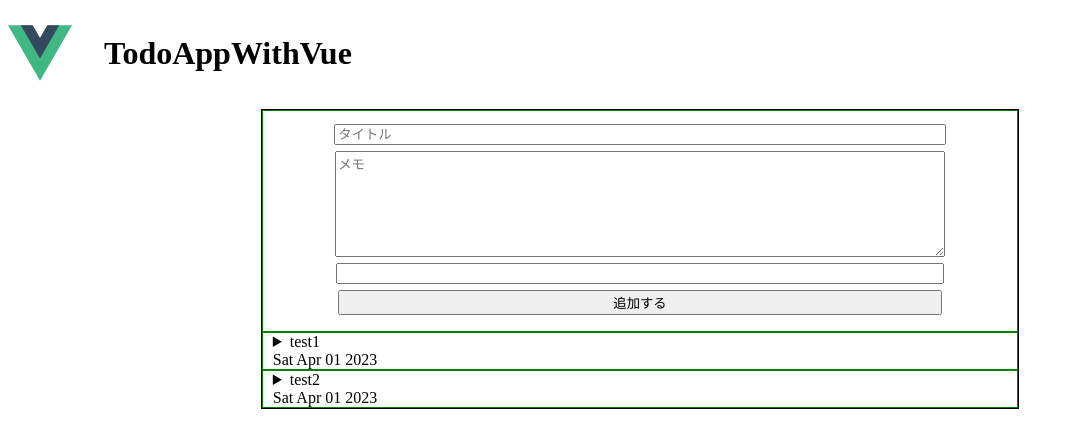
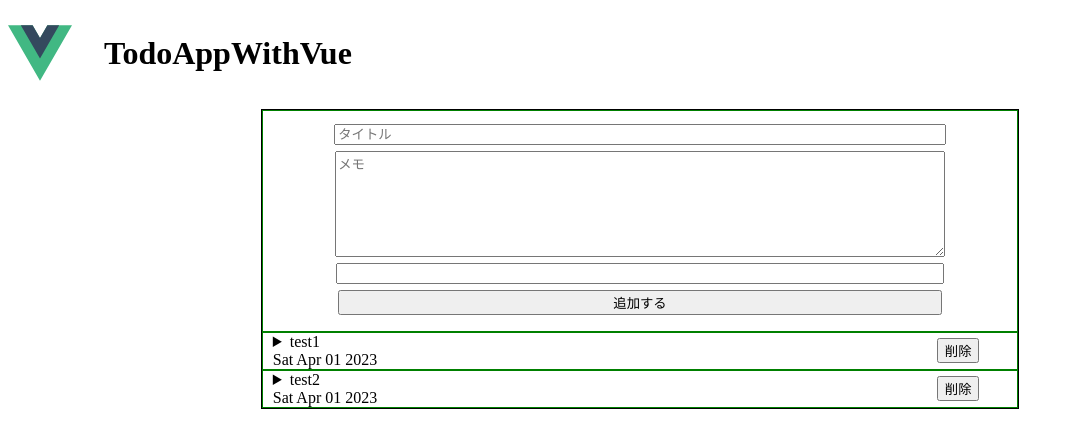
Before and after one commit to YuukiTerui/TodoAppWithVue, a Vue app in the folder todoapp/: page / in a window 1280 px wide. Shown: the top 448 px of the page, without its empty margins (0-1073 px from the left). Built offline with nearby package versions, Linux system fonts and the light colour scheme.

Commit message:
削除機能の追加

```diff
--- a/todoapp/src/App.vue
+++ b/todoapp/src/App.vue
@@ -10,7 +10,13 @@
   <main class="main-content">
       <todo-add @add-new-todo="addNewTodo"></todo-add>
 
-      <todo-task v-for="[id, td] in todoList" :key="id" :id="td.id" :title="td.title" :note="td.note" :limit="td.limit">
+      <todo-task v-for="[id, td] in todoList"
+        :key="id"
+        :id="td.id"
+        :title="td.title"
+        :note="td.note"
+        :limit="td.limit"
+        @delete-button-clicked="deleteTodo">
       </todo-task>
   </main>
 </template>
@@ -36,6 +42,10 @@ const todoList = ref(todoListInit);
 const addNewTodo = (title: string, note: string, limit: string) => {
   idcnt++;
   todoList.value.set(idcnt, { id: idcnt, title: title, note: note, limit: limit });
+}
+
+const deleteTodo = (id: number, title: string) => {
+  todoList.value.delete(id);
 }
 </script>
 
--- a/todoapp/src/components/TodoTask.vue
+++ b/todoapp/src/components/TodoTask.vue
@@ -15,6 +15,9 @@
             <div id="limit">
                 {{ localLimit }}
             </div>
+        </div>
+        <div class="todo-edit">
+            <button type="button" @click="deleteButtonClicked">削除</button>
         </div>
     </section>
 </template>
@@ -54,6 +57,14 @@ const localLimit = computed(() => {
     return localLimit;
 })
 
+interface Emits {
+    (event: "deleteButtonClicked", id: number, title: string): void
+}
+const emit = defineEmits<Emits>();
+
+const deleteButtonClicked = () => {
+    emit("deleteButtonClicked", props.id, props.title);
+}
 
 </script>
 
@@ -63,4 +74,8 @@ const localLimit = computed(() => {
 .todo-info {
     padding-left: 10px;
 }
+
+.todo-edit {
+    margin: 0 5% 0 auto;
+}
 </style>
```
